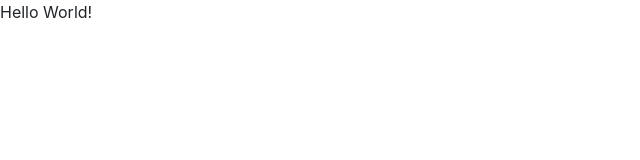
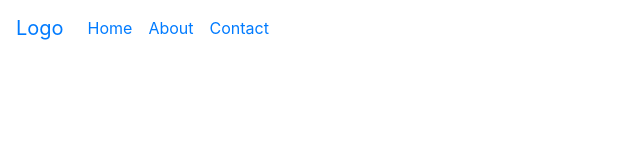
Before and after one commit to NathanPr03/Bootstrap, a plain HTML site: page index.html in a window 1280 px wide. Shown: the whole page, without its empty margins (0-640 px from the left). Drawn offline with nearby package versions, Linux system fonts and the light colour scheme.

Commit message:
Add nav bar

```diff
--- a/index.html
+++ b/index.html
@@ -5,12 +5,30 @@
         <meta charset="utf-8">
         <meta name="viewport" content="width=device-width, initial-scale=1">
         <link rel="stylesheet" href="bootstrap/css/bootstrap.min.css">
+        <link rel="stylesheet" type="text/css" href="main.css">
 	</head>
 
 	<body>
-        <p>Hello World!</p>
         <script src="jquery-3.5.1.min.js"></script>
         <script src="bootstrap/js/bootstrap.min.js"></script>
 	</body>
-
+	<nav class="navbar navbar-expand-md">
+	<a class="navbar-brand" href="#">Logo</a>
+	<button class="navbar-toggler navbar-dark" type="button" data-toggle="collapse" data-target="#main-navigation">
+		<span class="navbar-toggler-icon"></span>
+	</button>
+	<div class="collapse navbar-collapse" id="main-navigation">
+		<ul class="navbar-nav">
+			<li class="nav-item">
+				<a class="nav-link" href="#">Home</a>
+			</li>
+			<li class="nav-item">
+				<a class="nav-link" href="#">About</a>
+			</li>
+			<li class="nav-item">
+				<a class="nav-link" href="#">Contact</a>
+			</li>
+		</ul>
+	</div>
+</nav>
 </html>
```
Also changed, not shown: main.css (added).
